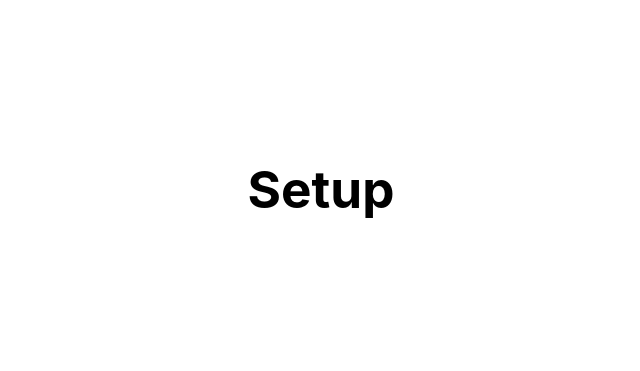
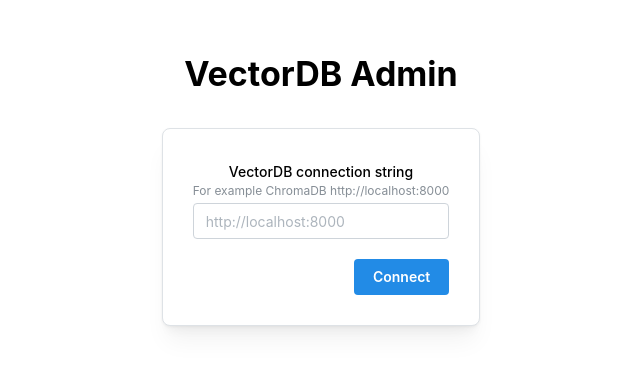
Before and after one commit to TerrenceMiao/vectordb-admin, a React (Vite) app: page /setup in a window 1280 px wide. Shown: the part 211-582 px from the top of the page, without its empty margins (319-959 px from the left). Built offline with nearby package versions, Linux system fonts and the light colour scheme; the HTML template or start-up script is replaced by a standard one.

Commit message:
Implement Setup page

```diff
--- a/src/setup/Setup.tsx
+++ b/src/setup/Setup.tsx
@@ -1,7 +1,64 @@
+import {
+  Button,
+  Container,
+  Group,
+  Paper,
+  TextInput,
+  Title,
+} from "@mantine/core";
+import { useQueryClient } from "@tanstack/react-query";
+import { useEffect, useState } from "react";
+import { useLocation } from "wouter";
+
+import { updateConnectionString } from "@/lib/client/localstorage";
+import { useGetConfig } from "@/lib/client/query";
+
 export default function Setup() {
+  const [, setLocation] = useLocation();
+  const { data: appConfig } = useGetConfig();
+  const [connectionString, setConnectionString] = useState(
+    appConfig?.connectionString || ""
+  );
+
+  useEffect(() => {
+    if (appConfig != null && appConfig.connectionString) {
+      setConnectionString(appConfig.connectionString);
+    }
+  }, [appConfig]);
+
+  const queryClient = useQueryClient();
+  const connectButtonClicked = () => {
+    updateConnectionString(connectionString);
+    queryClient.setQueryData(["config"], { connectionString });
+    setLocation("/collections");
+  };
+
+  const backButtonClicked = () => {
+    setLocation("/collections");
+  };
+
   return (
-    <>
-      <h1>Setup</h1>
-    </>
+    <Container size={460} my={30}>
+      <Title order={1} ta="center">
+        VectorDB Admin
+      </Title>
+      <Paper withBorder shadow="md" p={30} radius="md" mt="xl">
+        <TextInput
+          label="VectorDB connection string"
+          description="For example ChromaDB http://localhost:8000"
+          placeholder="http://localhost:8000"
+          value={connectionString}
+          onChange={(e) => setConnectionString(e.currentTarget.value)}
+        />
+        <Group mt="lg" justify="flex-end">
+          {appConfig?.connectionString && (
+            <Button variant="default" onClick={backButtonClicked}>
+              Back
+            </Button>
+          )}
+          <Button onClick={connectButtonClicked}>Connect</Button>
+        </Group>
+      </Paper>
+    </Container>
   );
 }
```
